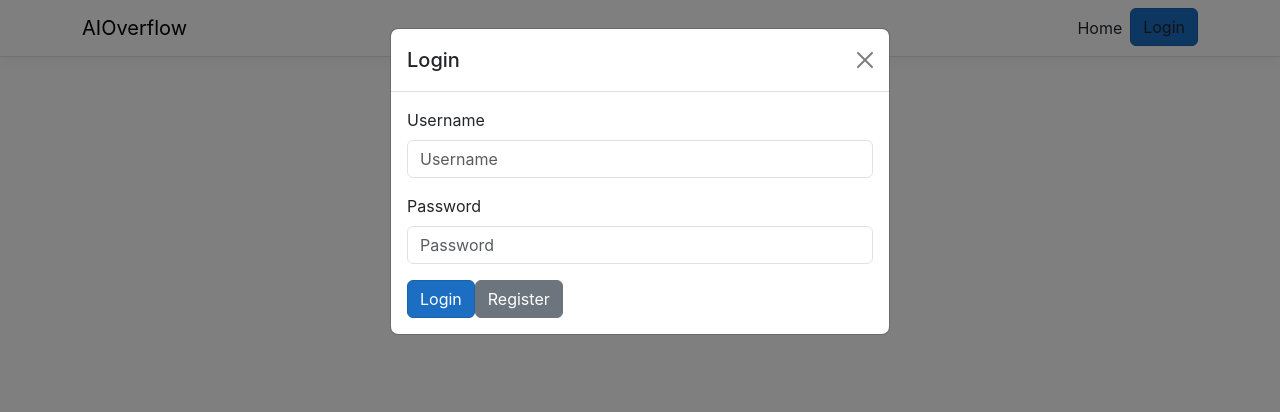
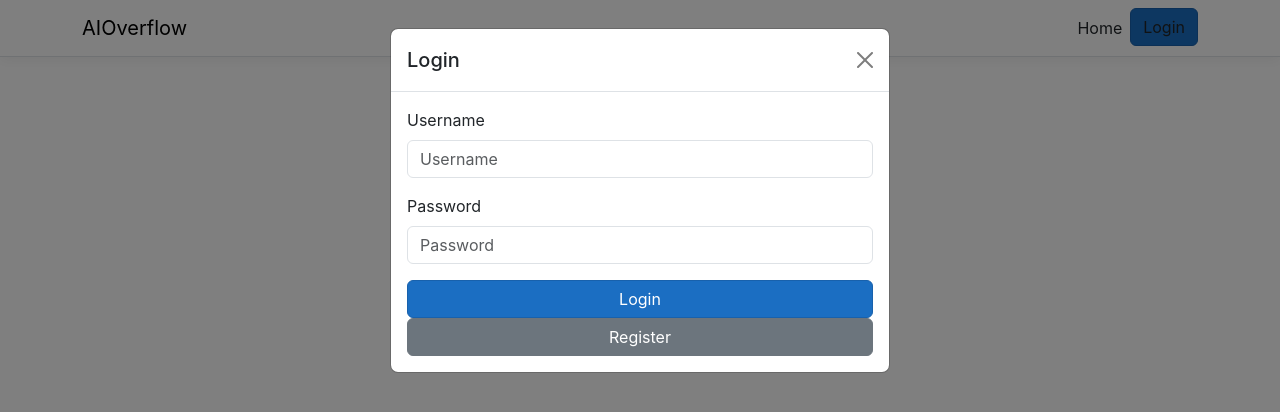
Before and after one commit to Hofled/AIOverflow, a React (Create React App) app in the folder app/client/: page /weatherForecast in a window 1280 px wide. Both pictures are taken after a click on the button "Login". Shown: the top 412 px of the page. Built offline with nearby package versions, Linux system fonts and the light colour scheme; no server answers.

Commit message:
Updated styling of the login modal

```diff
--- a/app/client/src/components/Authorization/Login/LoginModal.tsx
+++ b/app/client/src/components/Authorization/Login/LoginModal.tsx
@@ -1,5 +1,5 @@
 import { Component, ChangeEvent, FormEvent } from 'react';
-import { Button, Modal, ModalHeader, ModalBody, Form, FormGroup, Label, Input, Alert, ModalFooter } from 'reactstrap';
+import { Button, Modal, ModalHeader, ModalBody, Form, FormGroup, Label, Input, Alert, ModalFooter, Container, Row } from 'reactstrap';
 import authService from '../../../services/auth/service';
 import { AuthResultStatus } from '../../../services/auth/models';
 
@@ -105,12 +105,16 @@ class Login extends Component<LoginProps, LoginState> {
                 onChange={this.handlePasswordChange}
               />
             </FormGroup>
+            <Container>
+              <Row>
                 <Button color="primary" type="submit">
                   Login
                 </Button>
                 <Button color="secondary" onClick={this.handleRegister}>
                   Register
                 </Button>
+              </Row>
+            </Container>
           </Form>
         </ModalBody>
         {this.getFooterContent()}
```
Lines whose indentation alone changed are shown as unchanged.
